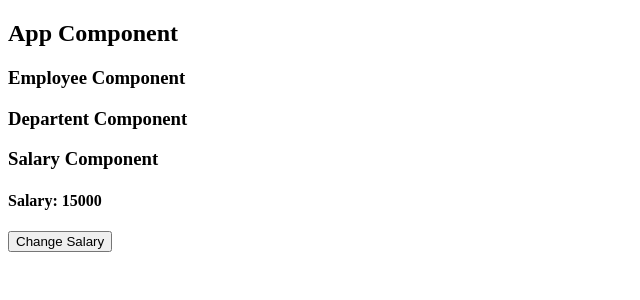
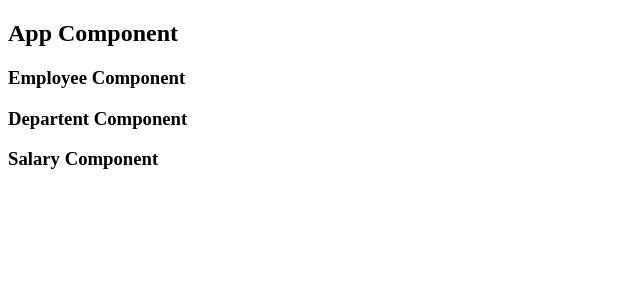
Before and after one commit to num-js/learn-React-advance, a React (Create React App) app: page / in a window 1280 px wide. Shown: the top 300 px of the page, without its empty margins (0-640 px from the left). Built offline with nearby package versions, Linux system fonts and the light colour scheme.

Commit message:
removed useless code

```diff
--- a/src/Salary.js
+++ b/src/Salary.js
@@ -7,19 +7,6 @@ class Salary extends Component {
         return (
             <>
                 <h3>Salary Component</h3>
-                <MyContext.Consumer>
-                    {
-                        ({salary, increaseSalary}) =>
-                            <>
-                                <h4>Salary: {salary}</h4>
-                                <button
-                                    onClick = {increaseSalary}
-                                >
-                                    Change Salary
-                                </button>
-                            </>
-                    }
-                </MyContext.Consumer>
             </>
         );
     }
```
Also changed, not shown: 2 other files (tests, documents, lock files or other folders).
